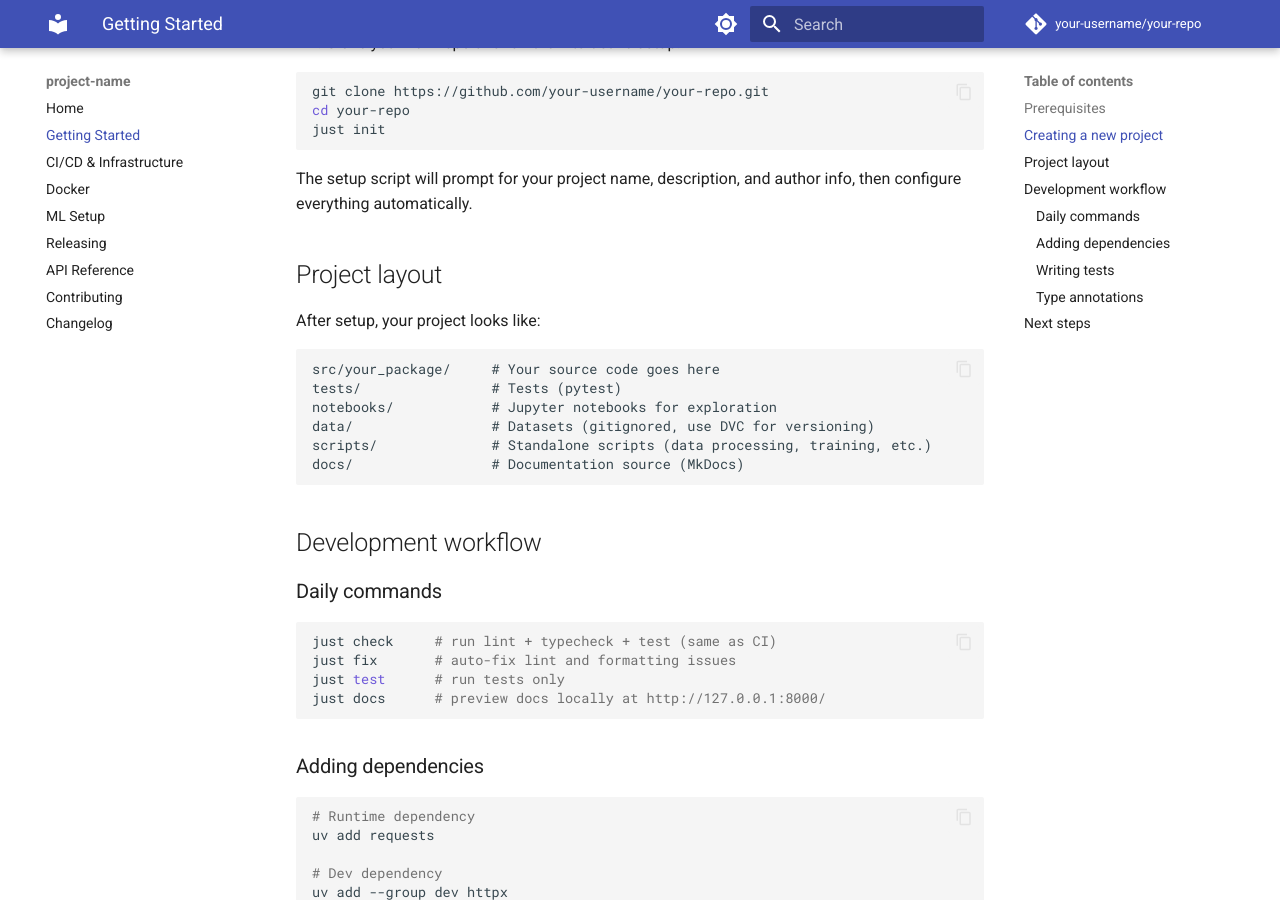
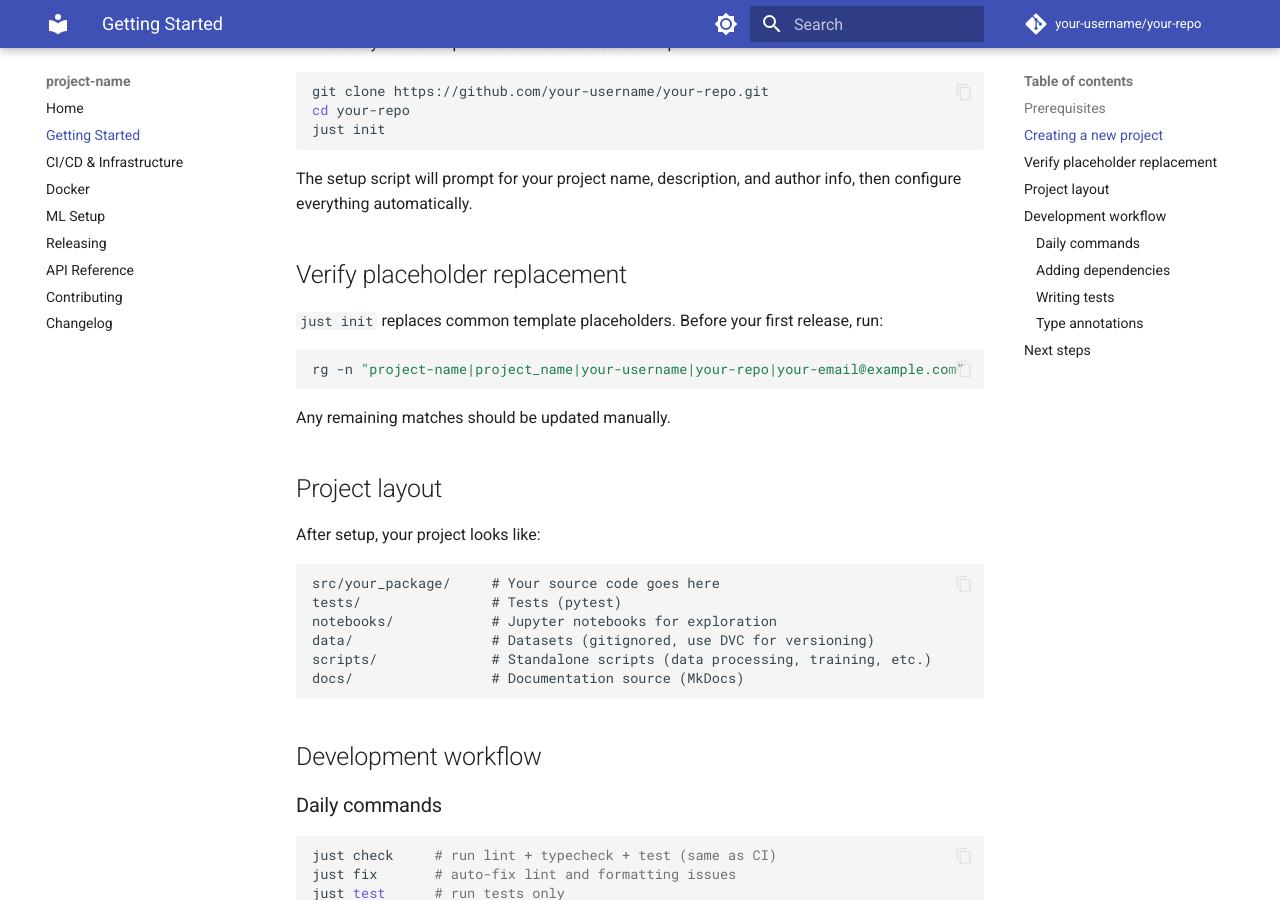
Before and after one commit to namitdeb739/python-template, an MkDocs documentation site: the page built from docs/getting-started.md, in a window 1280 px wide and 900 px high, scrolled down 418 px. Built offline with MkDocs 1.6.1 and Material for MkDocs 9.7.7, drawn with Linux system fonts in a browser that asks for light colours; comment, search, counter and statistics services are not loaded.

Commit message:
docs: add template setup checklist and polish markdown structure

````diff
--- a/docs/getting-started.md
+++ b/docs/getting-started.md
@@ -19,11 +19,21 @@ just init
 
 The setup script will prompt for your project name, description, and author info, then configure everything automatically.
 
+## Verify placeholder replacement
+
+`just init` replaces common template placeholders. Before your first release, run:
+
+```bash
+rg -n "project-name|project_name|your-username|your-repo|your-email@example.com"
+```
+
+Any remaining matches should be updated manually.
+
 ## Project layout
 
 After setup, your project looks like:
 
-```
+```text
 src/your_package/     # Your source code goes here
 tests/                # Tests (pytest)
 notebooks/            # Jupyter notebooks for exploration
````
Also changed, not shown: README.md (+21 -6 lines), docs/contributing.md (+1 -1 lines), docs/index.md (+10 -0 lines), docs/ml-setup.md (+1 -1 lines), docs/releasing.md (+1 -0 lines), .github/SECURITY.md.
